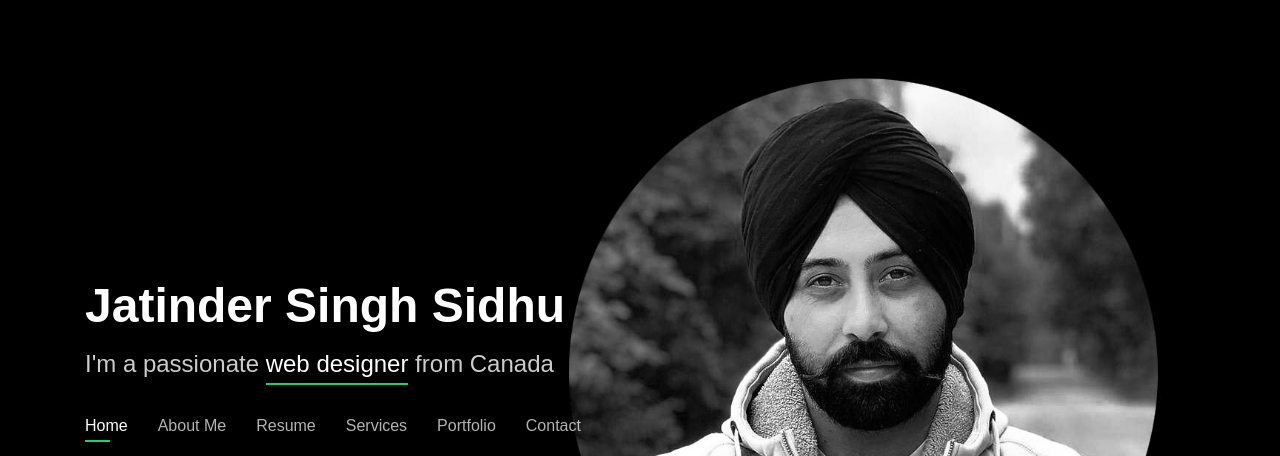
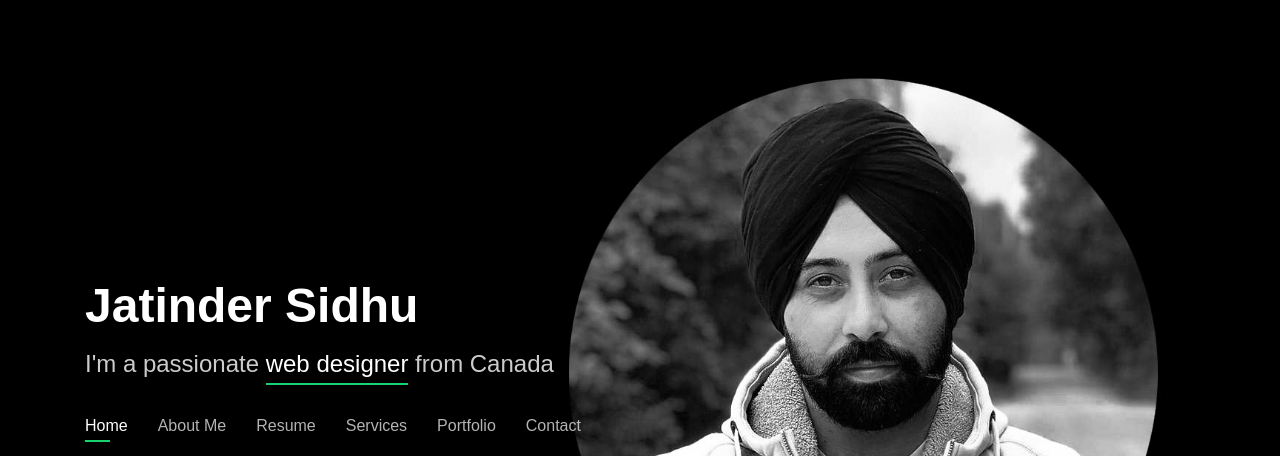
Before and after one commit to jatindersidhu/latestportfolio, a plain HTML site: page index.html in a window 1280 px wide. Shown: the top 456 px of the page. Drawn offline with Linux system fonts and the light colour scheme.

Commit message:
Update index.html

```diff
--- a/index.html
+++ b/index.html
@@ -32,7 +32,7 @@
 	<header id="header" class="header-tops">
 		<div class="container">
 
-			<h1><a href="index.html">Jatinder Singh Sidhu</a></h1>
+			<h1><a href="index.html">Jatinder Sidhu</a></h1>
 			<h2>I'm a passionate <span>web designer</span> from Canada</h2>
 
 			<nav class="nav-menu d-none d-lg-block">
```
